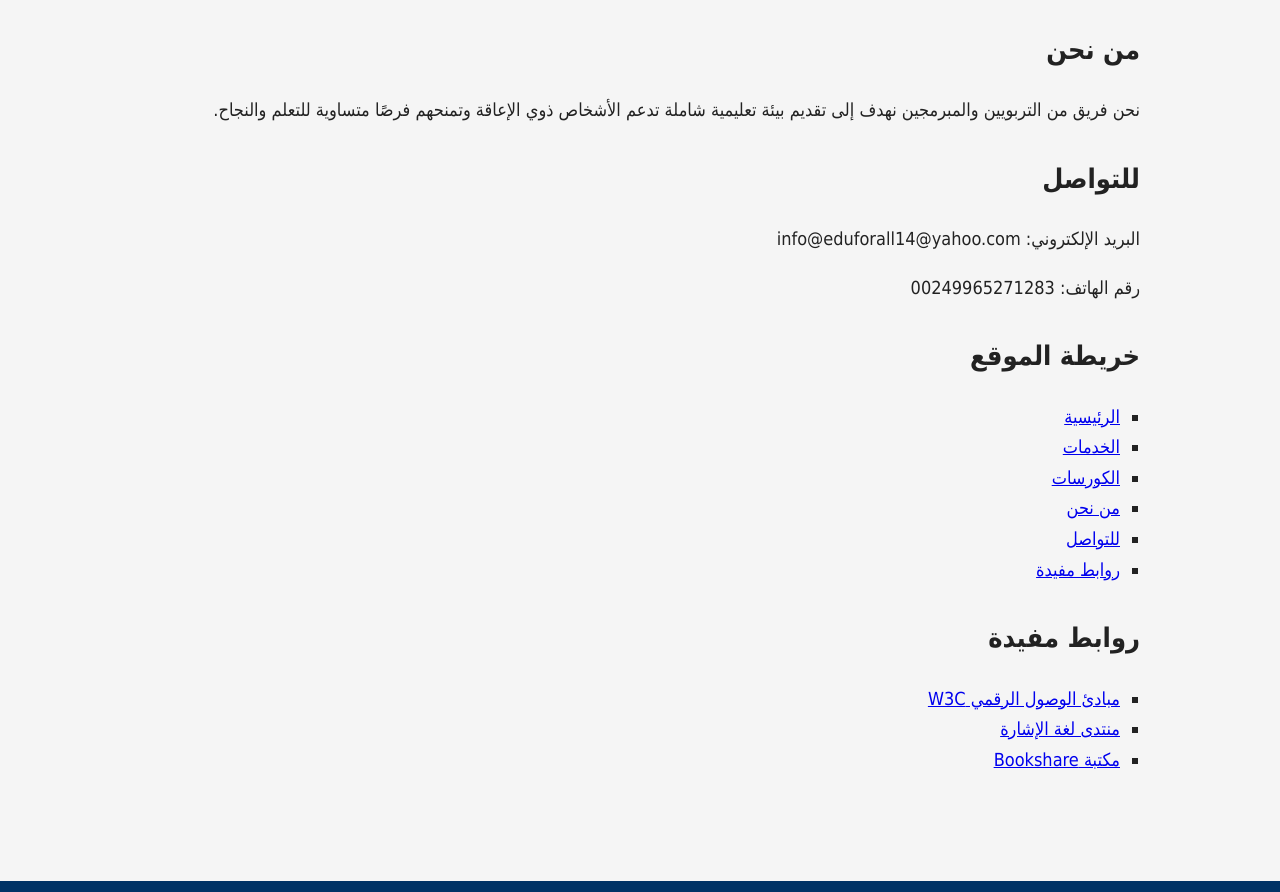
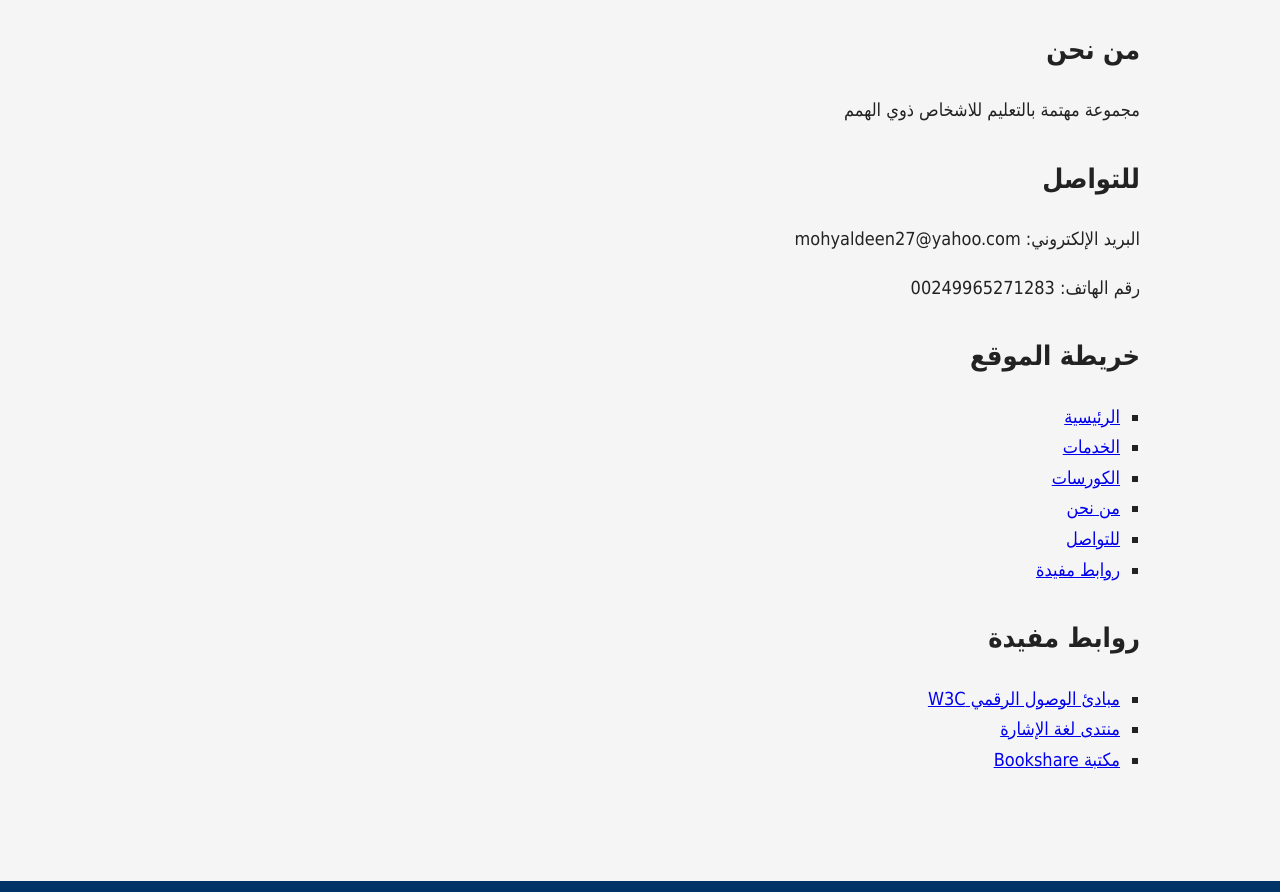
Before and after one commit to mohy02/ss, a plain HTML site: page intro.html in a window 1280 px wide. Shown: the part 1015-1907 px from the top of the page. Drawn offline with Linux system fonts and the light colour scheme.

Commit message:
Update intro.html

```diff
--- a/intro.html
+++ b/intro.html
@@ -138,12 +138,12 @@
 
     <section id="about">
       <h2>من نحن</h2>
-      <p>نحن فريق من التربويين والمبرمجين نهدف إلى تقديم بيئة تعليمية شاملة تدعم الأشخاص ذوي الإعاقة وتمنحهم فرصًا متساوية للتعلم والنجاح.</p>
+      <p>مجموعة مهتمة بالتعليم للاشخاص ذوي الهمم </p>
     </section>
 
     <section id="contact">
       <h2>للتواصل</h2>
-      <p>البريد الإلكتروني: info@eduforall14@yahoo.com</p>
+      <p>البريد الإلكتروني: mohyaldeen27@yahoo.com</p>
       <p>رقم الهاتف: 00249965271283</p>
     </section>
 
```
